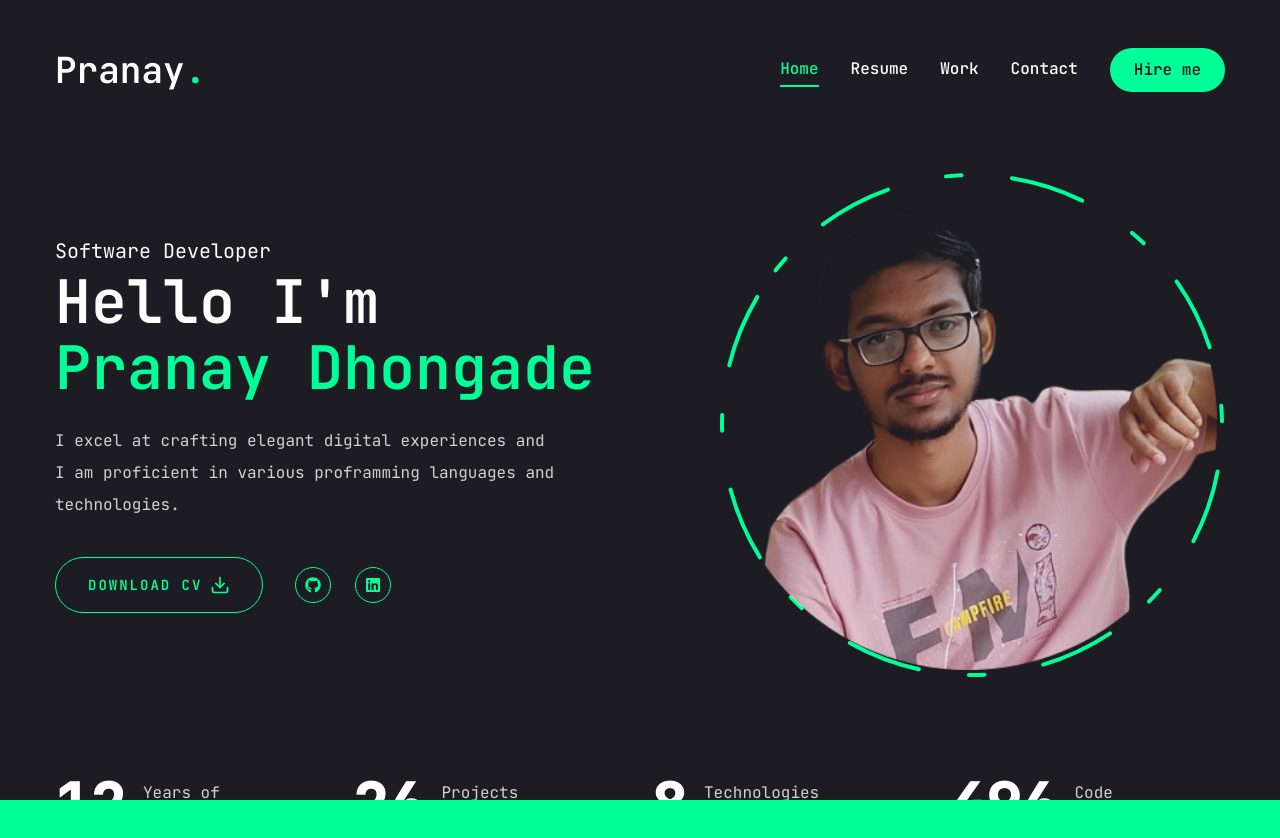
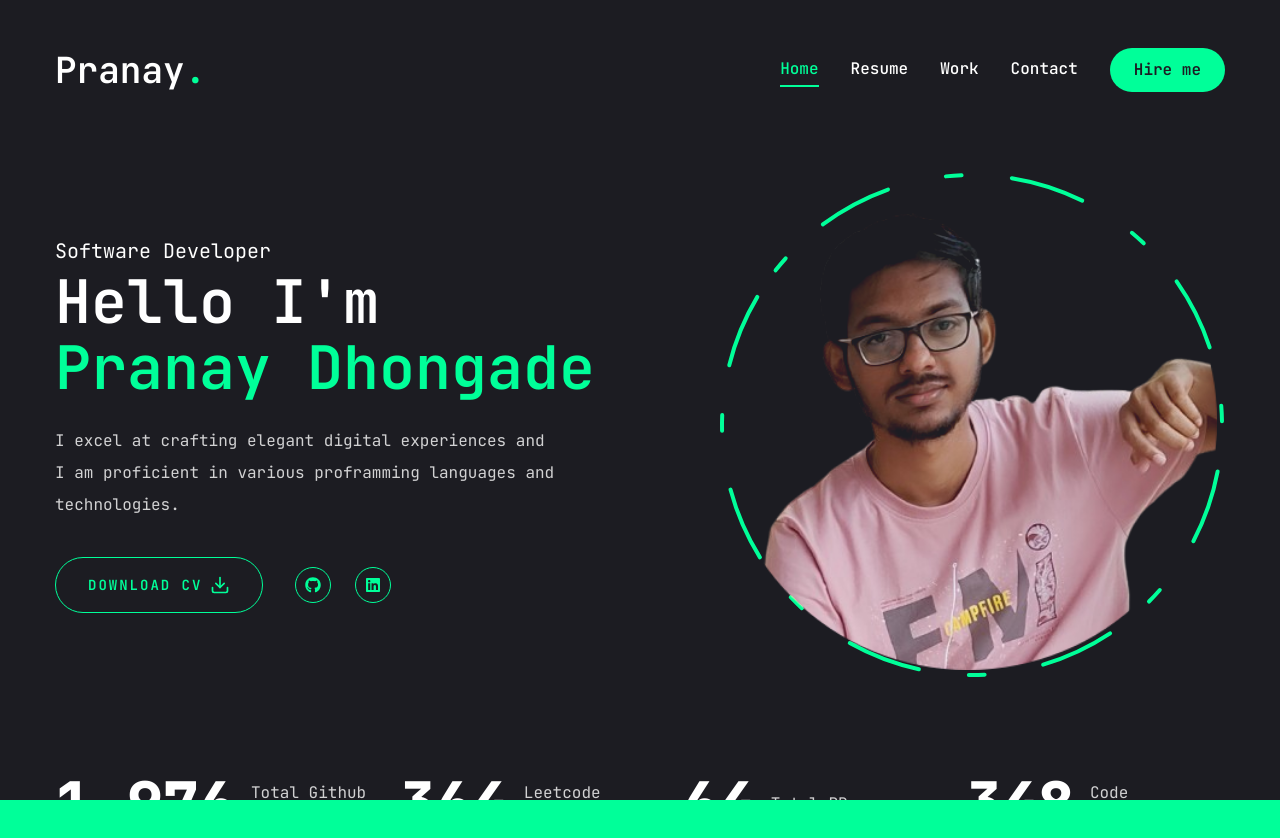
Before and after one commit to PranayD1807/Portfolio-2.0, a Next.js app in the folder client/: page / in a window 1280 px wide. Shown: the top 838 px of the page. Built offline with nearby package versions, Linux system fonts and the light colour scheme.

Commit message:
Update Stats.jsx

```diff
--- a/client/components/Stats.jsx
+++ b/client/components/Stats.jsx
@@ -4,19 +4,19 @@ import CountUp from "react-countup";
 
 const stats = [
   {
-    num: 12,
-    text: "Years of experience",
+    num: 2000,
+    text: "Total Github Contributions",
   },
   {
-    num: 26,
-    text: "Projects completed",
+    num: 367,
+    text: "Leetcode Questions",
   },
   {
-    num: 8,
-    text: "Technologies mastered",
+    num: 64,
+    text: "Total PRs",
   },
   {
-    num: 500,
+    num: 350,
     text: "Code commits",
   },
 ];
```
